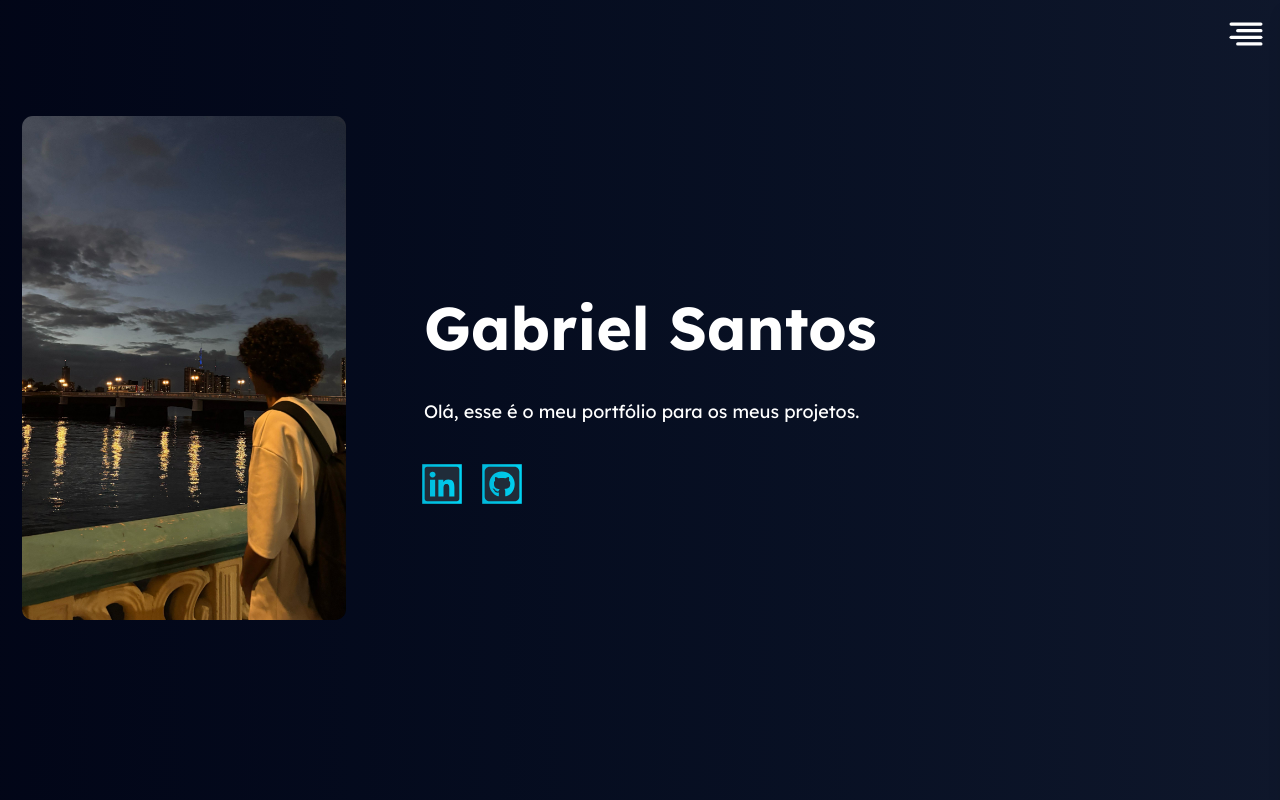
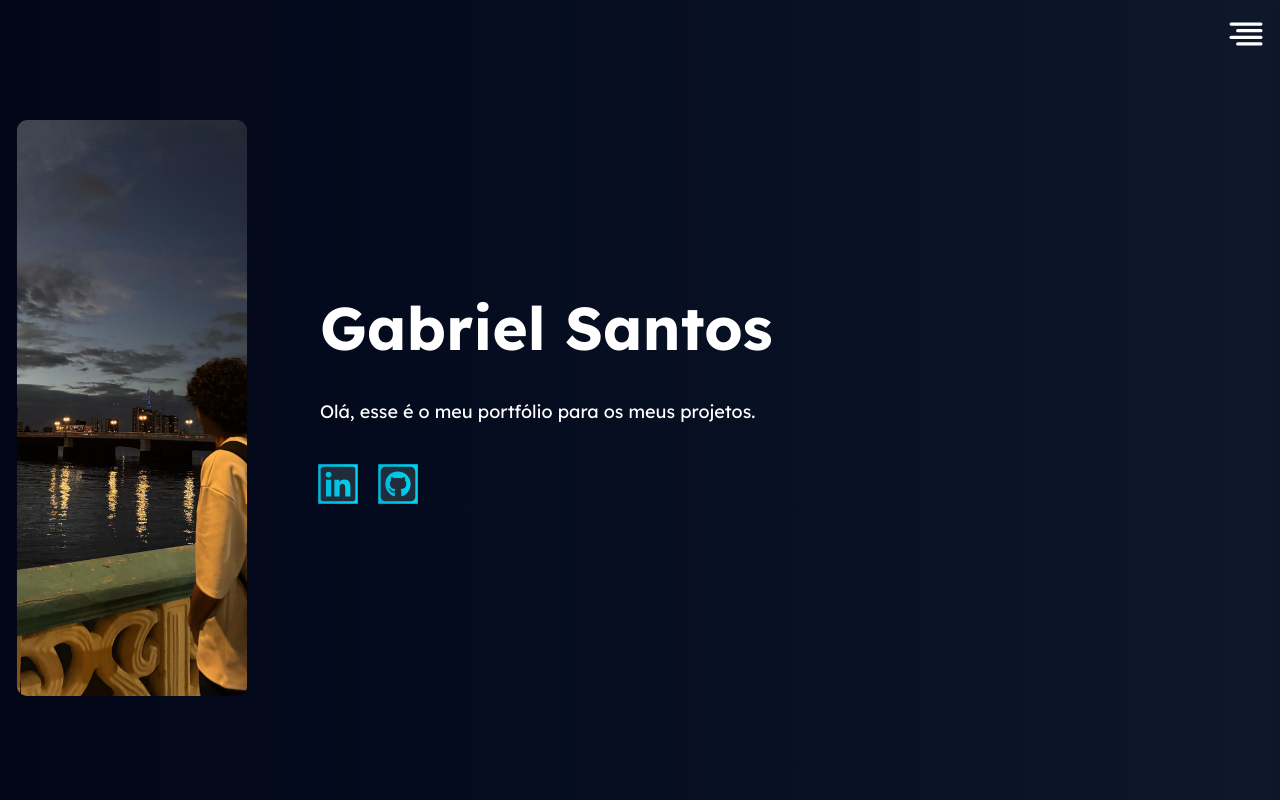
Before and after one commit to gabssiin/portfolio, a Next.js app: page / in a window 1280 px wide. Built offline with nearby package versions, Linux system fonts and the light colour scheme.

Commit message:
Atualiza conteúdo da página Academia

```diff
--- a/app/academia/page.js
+++ b/app/academia/page.js
@@ -16,7 +16,7 @@ const academia = () => {
         <div className="flex items-center justify-center gap-x-10 text-white text-left ">
 
           <p className="max-w-xl text-lg leading-relaxed">
-          é ne
+          Sou estudante de Sistemas para Internet na Universidade Católica de Pernambuco, estou no terceiro período do curso e pretendo me especializar em Inteligência Artificial e Banco de Dados. Tenho conhecimento em diversas áreas como: Desenvolvimento Web, Banco de Dados, Desenvolvimento Backend, Java, PowerBI. Além das habilidades técnicas, possuo soft skills como: comunicação, liderança e trabalho em grupo.
           </p>
         </div>
       </div>
--- a/app/page.js
+++ b/app/page.js
@@ -5,7 +5,7 @@ import Image from "next/image";
 import { FaLinkedin} from "react-icons/fa";
 import { FaSquareGithub } from "react-icons/fa6";
 import SideMenu from "./components/SideMenu";
-
+import DecorativeLines from "./components/DecorativeLines"
 
 export default function Home() {
 
@@ -13,8 +13,7 @@ export default function Home() {
   return (
     <div className="flex h-screen w-screen bg-gradient-to-r from-slate-950 to-slate-900">
       <SideMenu/>
-
-      <div className="relative rounded-xl overflow-hidden w-90 h-140 top-22 left-1 scale-90 transition-all duration-300 hover:scale-100">
+      <div className="relative rounded-xl overflow-hidden w-2/10 h-8/10 top-22 left-1 scale-90 transition-all duration-300 hover:scale-100">
         <Image
           src="/portfolio.jpg"
           alt="imagem da tela inicial"
```
Also changed, not shown: public/ovo.svg (added).
